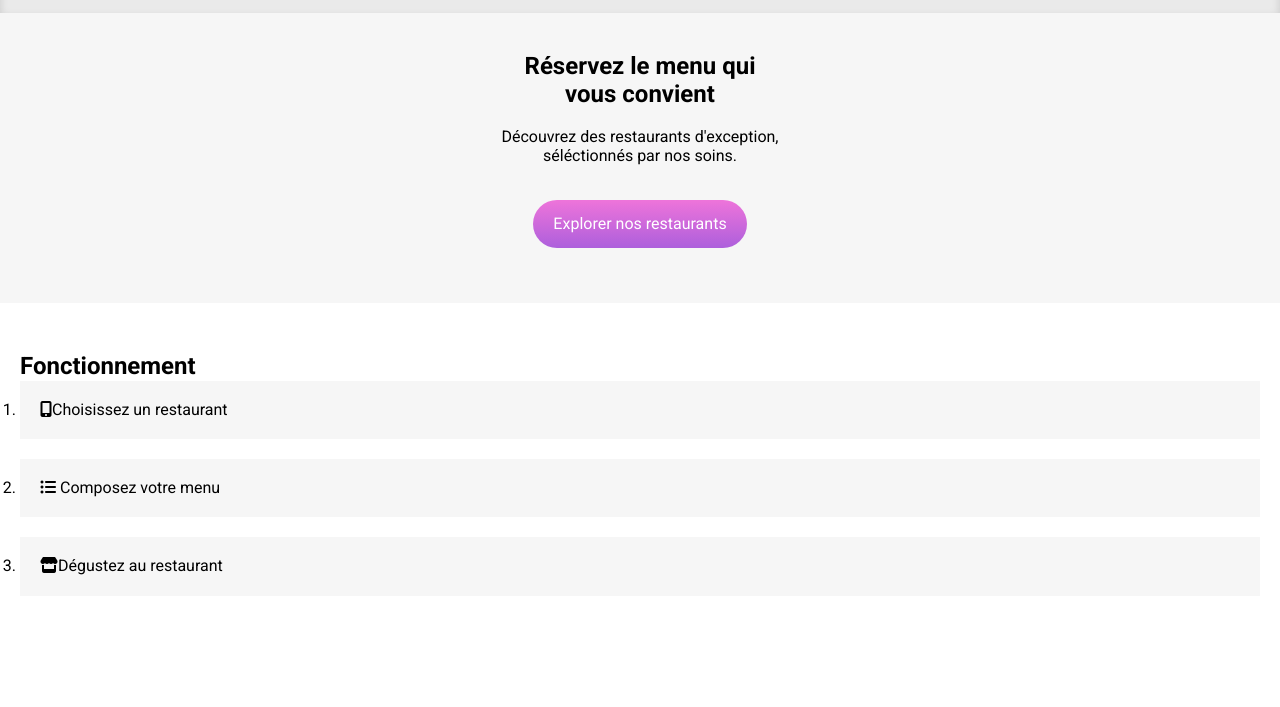
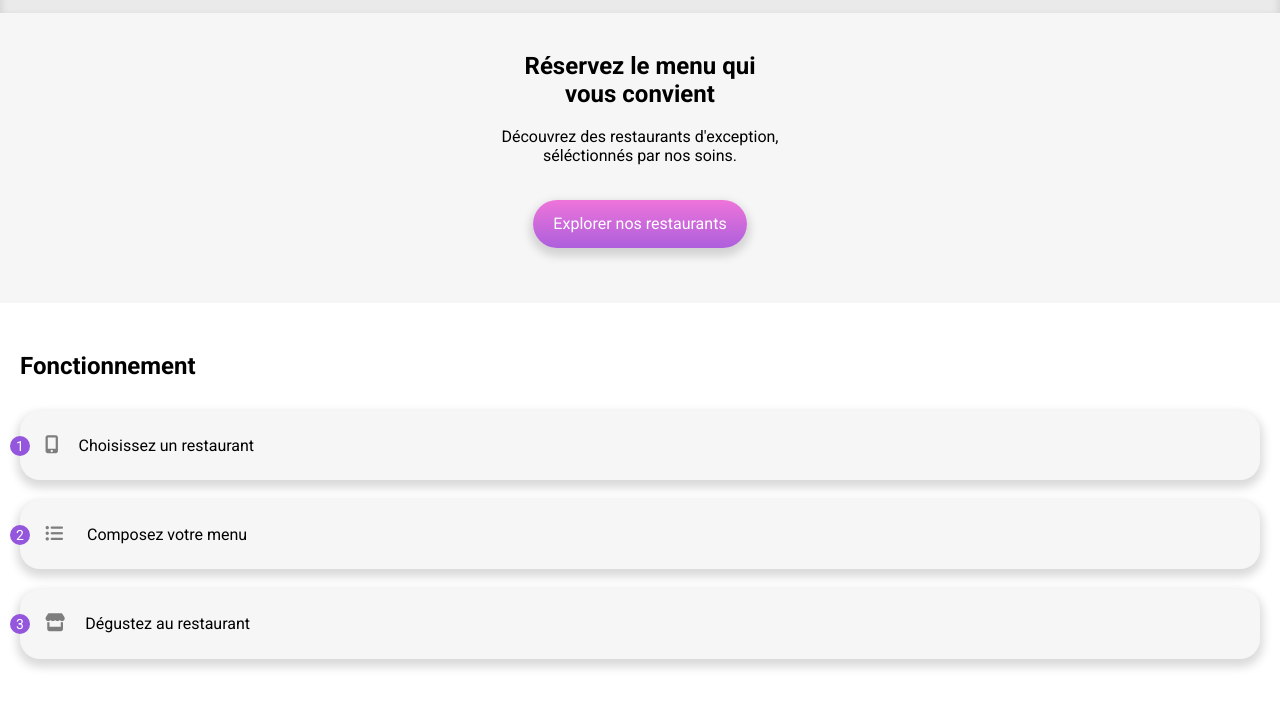
Before and after one commit to aslancaglar/Aslancaglar_3_01-01-2021, a website: page index.html in a window 1280 px wide. Shown: the part 99-806 px from the top of the page. Drawn offline with Linux system fonts and the light colour scheme; files whose address does not match are found by name.

Commit message:
Fonctionnements

```diff
--- a/index.html
+++ b/index.html
@@ -27,18 +27,16 @@
             <p class="hero__description">Découvrez des restaurants d'exception, <br> séléctionnés par nos soins. </p>
             <a href="#" class="hero__btn btn">Explorer nos restaurants</a>
         </section>
-        <section class="fontionnement">
-            <div class="fonctionnement__container">
-                <h2 class="fonctionnement__title">Fonctionnement</h2>
-                <ol class="fonctionnement__steps">
-                    <li class="fonctionnement__step">
-                        <i class="tuto__icon fas fa-mobile-alt"></i>Choisissez un restaurant</li>
-                    <li class="fonctionnement__step">
-                        <i class="tuto__icon fas fa-list-ul"></i> Composez votre menu</li>
-                    <li class="fonctionnement__step"> <i class="tuto__icon fas fa-store"></i>Dégustez au restaurant</li>
-                </ol>
-            </div>
 
+        <section class="fonctionnement">
+            <h2 class="fonctionnement__title">Fonctionnement</h2>
+            <ol class="fonctionnement__steps">
+                <li class="fonctionnement__step">
+                    <i class="fas fa-mobile-alt"></i>Choisissez un restaurant</li>
+                <li class="fonctionnement__step">
+                    <i class="fas fa-list-ul"></i> Composez votre menu</li>
+                <li class="fonctionnement__step"> <i class="fas fa-store"></i>Dégustez au restaurant</li>
+            </ol>
         </section>
 
 
--- a/sass/pages/_home.scss
+++ b/sass/pages/_home.scss
@@ -29,15 +29,51 @@
 
 .fonctionnement {
     width: 100%;
-    &__container {
-        padding: 50px 20px;
-        display: flex;
-        flex-direction: column;
+    padding: 50px 20px;
+    display: flex;
+    flex-direction: column;
+    &__title {
+        margin: 0 0 30px 0;
+    }
+    &__steps {
+        counter-reset: my-awesome-counter;
+        list-style: none;
     }
     &__step {
+        margin: 0 0 0.5rem 0;
+        counter-increment: stepnumbers;
+        position: relative;
         width: 100%;
-        padding: 20px;
+        padding: 25px;
         background-color: $bg_color2;
         margin-bottom: 20px;
+        border-radius: $radius;
+        font-weight: 400;
+        @include shadow_outside;
+        & i {
+            color: $icon_color;
+            margin: 0 20px 0 0;
+            font-size: 18px;
+        }
+        &:hover {
+            background-color: $bg_card_hower;
+            >i {
+                color: $primary_color;
+            }
+        }
+        &::before {
+            content: counter(stepnumbers);
+            color: #fff;
+            font-size: 14px;
+            position: absolute;
+            left: -10px;
+            line-height: 20px;
+            width: 20px;
+            height: 20px;
+            top: 25px;
+            background: $primary_color;
+            border-radius: 50%;
+            text-align: center;
+        }
     }
 }
--- a/sass/utils/_mixins.scss
+++ b/sass/utils/_mixins.scss
@@ -1,5 +1,9 @@
 @mixin shadow_inside {
     box-shadow: inset 0px 4px 8px 0px rgba(0, 0, 0, 0.15);
+}
+
+@mixin shadow_outside {
+    box-shadow: 0px 5px 10px 3px rgba(0, 0, 0, 0.15);
 }
 
 @mixin btn {
@@ -9,4 +13,5 @@
     color: #fff;
     padding: 15px 20px;
     border-radius: 25px;
+    @include shadow_outside;
 }
--- a/sass/utils/_variables.scss
+++ b/sass/utils/_variables.scss
@@ -1,5 +1,8 @@
 $primary_color: #9356DC;
 $secondary_color: #FF79DA;
 $tertiary_color: #99E2D0;
+$icon_color: #7e7e7e;
 $bg_color1: #fff;
 $bg_color2: #f6f6f6;
+$bg_card_hower: #f5edff;
+$radius: 20px;
```
Also changed, not shown: public/css/main.css, public/css/main.min.css.
